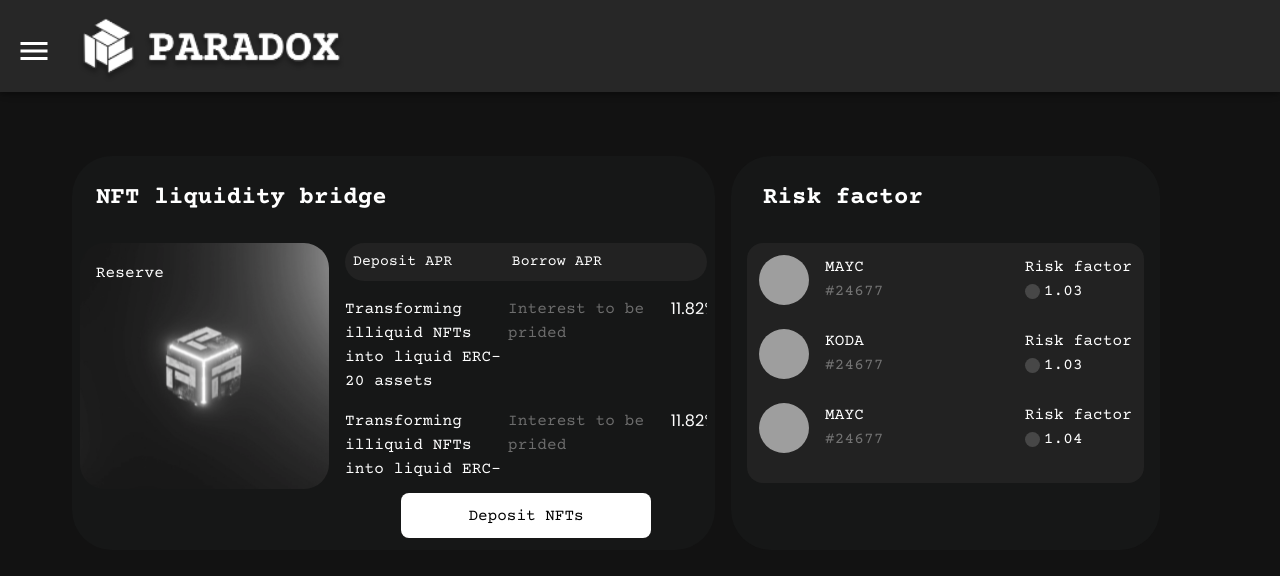
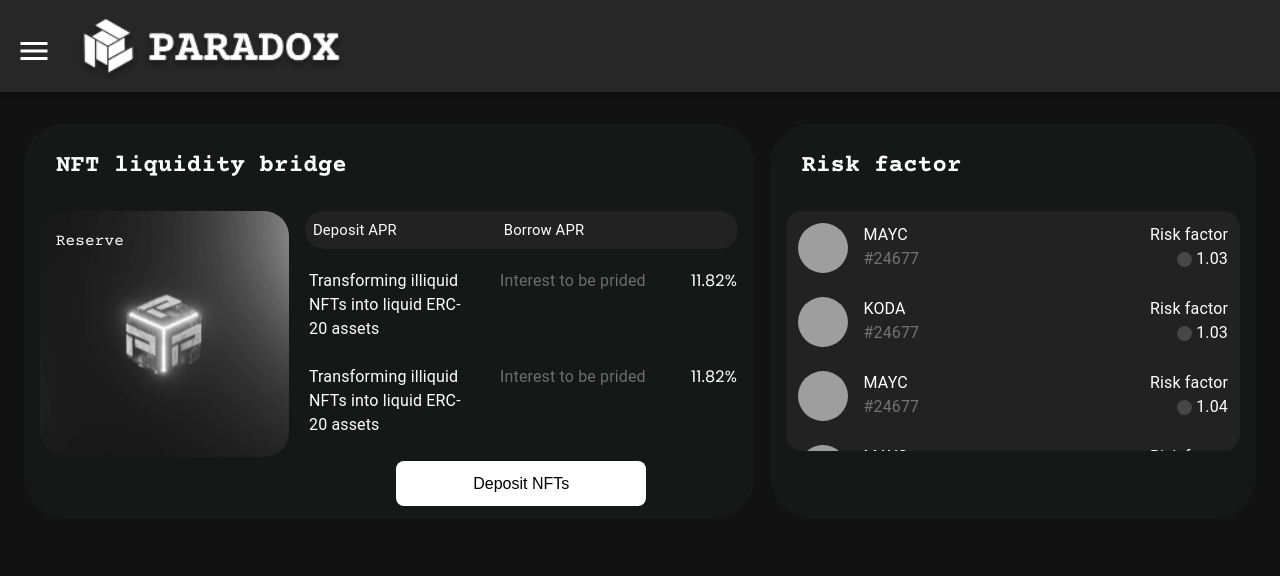
Before and after one commit to ishagupta3011/paradox-ui, a React (Create React App) app: page / in a window 1280 px wide. Shown: the top 576 px of the page. Built offline with nearby package versions, Linux system fonts and the light colour scheme; grey boxes are pictures that could not be loaded.

Commit message:
feat: added common styles

```diff
--- a/src/components/pages/Dashboard.js
+++ b/src/components/pages/Dashboard.js
@@ -12,6 +12,9 @@ export default function Dashboard() {
 	useEffect(()=>{
 		// write logic to set liuidity bridgeData
 		setLiquidityBridgeData([
+			{depositAPR:'Transforming illiquid NFTs into liquid ERC-20 assets',
+			borrowAPR:'Interest to be prided',
+			percentValue:'11.82%',},
 			{depositAPR:'Transforming illiquid NFTs into liquid ERC-20 assets',
 			borrowAPR:'Interest to be prided',
 			percentValue:'11.82%',},
@@ -42,6 +45,18 @@ export default function Dashboard() {
 			nftId:'24677',
 			nftRiskFactor:'1.04',
 			nftName:'MAYC'
+		},
+		{
+			nftIconUrl:'https://gravatar.com/avatar/bbfdb9bbd0c011978359c4d7b498d8de?s=400&d=identicon&r=x',
+			nftId:'24677',
+			nftRiskFactor:'1.04',
+			nftName:'MAYC'
+		},
+		{
+			nftIconUrl:'https://gravatar.com/avatar/bbfdb9bbd0c011978359c4d7b498d8de?s=400&d=identicon&r=x',
+			nftId:'24677',
+			nftRiskFactor:'1.04',
+			nftName:'MAYC'
 		}])
 	},[])
 
@@ -50,8 +65,8 @@ export default function Dashboard() {
 	}
 	return <main>
 	<div className='second-section'>
-		<div className='nft-bridge-card'>
-		<div className='header'>NFT liquidity bridge</div>
+		<div className='nft-bridge-card container-card w-60'>
+		<div className='data-card-heading'>NFT liquidity bridge</div>
 		<div className='bridge-content'>
 		<div className='left-panel'>
 			<img src= {reserveLogo}></img>
@@ -80,8 +95,8 @@ export default function Dashboard() {
 		</div>
 		</div>
 		</div>
-		<div className='risk-factor'>
-		<div className='header'>Risk factor</div>
+		<div className='risk-factor container-card w-40'>
+		<div className='data-card-heading'>Risk factor</div>
 		{
 			riskFactorData.length>0 ?<div className='risk-factor-content'>
 				{riskFactorData.map((data)=>{
--- a/src/styles/common-styles.scss
+++ b/src/styles/common-styles.scss
@@ -5,3 +5,58 @@
 .justify-content-center {
 	justify-content: center;
 }
+
+::-webkit-scrollbar {
+    width: 7px;
+	border-top-left-radius: 10px; /* Top-left radius of the scrollbar */
+  border-top-right-radius: 10px; /* Top-right radius of the scrollbar */
+  border-bottom-left-radius: 10px; /* Bottom-left radius of the scrollbar */
+  border-bottom-right-radius: 10px;
+	 }
+
+  /* Handle */
+  ::-webkit-scrollbar-thumb {
+    background: #D9D9D9;
+	border-radius: 10px; /* Color of the scrollbar handle */
+  }
+
+  /* Handle on hover */
+  ::-webkit-scrollbar-thumb:hover {
+    background: #D9D9D9; /* Color of the scrollbar handle on hover */
+  }
+
+  .container-card{
+    background-color: #161717;
+    display: flex;
+    flex-direction: column;
+    gap:1rem;
+    border: 5px transparent;
+    border-radius: 2.5rem;
+    padding: 0.75rem 1rem;
+  }
+.w-50{
+    width:50%;
+}
+.w-10{
+    width: 10%;
+}
+
+body{
+
+}
+.w-60{
+  width: 60%;
+}
+.w-40{
+  width: 40%;
+}
+
+.data-card-heading{
+  color: #FFFFFF;
+  font-style: normal;
+  font-weight: 700;
+  font-size: 24px;
+  line-height: 27px;
+  margin: 1rem;
+  font-family: 'Courier Prime';
+}
--- a/src/styles/dashboard-style.scss
+++ b/src/styles/dashboard-style.scss
@@ -2,45 +2,20 @@
 
 
 
-main{
-    margin: 1rem 3rem;
-.w-50{
-    width:50%;
+main {
+    .second-section {
+        display: flex;
+        gap: 1rem;
     }
-.w-10{
-    width: 10%;
-}
+    .nft-bridge-card {
+        .bridge-content {
+            display: flex;
+            gap: 1rem;
 
-.second-section{
-display: flex;
-gap:1rem;
-}
-.nft-bridge-card{
-    background-color: #161717;
-    display: flex;
-    flex-direction: column;
-    gap:1rem;
-    border: 5px transparent;
-    border-radius: 2.5rem;
-    padding: 0.75rem 0.5rem;
-    width:60%;
-    .header{
-        font-family: 'Courier Prime';
-        color: #FFFFFF;
-        font-style: normal;
-        font-weight: 700;
-        font-size: 24px;
-        line-height: 27px;
-        margin:1rem;
+            .left-panel {
+                position: relative;
 
-    }
-    .bridge-content{
-        display: flex;
-        gap:1rem;
-
-        .left-panel{
-            position: relative;
-            .reserve-text{
+                .reserve-text {
                     position: absolute;
                     left: 20%;
                     top: 10%;
@@ -50,57 +25,59 @@ gap:1rem;
                 }
             }
 
-    .right-panel{
-        width:70%;
+            .right-panel {
+                width: 70%;
                 display: flex;
                 flex-direction: column;
                 gap: 1rem;
 
-        .right-panel-header{
+                .right-panel-header {
                     display: flex;
-            font-family: 'Courier Prime';
+
                     justify-content: space-between;
-            border:1px transparent;
+                    border: 1px transparent;
                     border-radius: 2.5rem;
-            padding:0.5rem;
+                    padding: 0.5rem;
                     background-color: $secondary-bg-color;
-            gap:1rem;
+                    gap: 1rem;
                     font-size: 14.8px;
 
                 }
-        .data-container{
-            gap:1rem;
+
+                .data-container {
+                    gap: 1rem;
                     display: flex;
                     flex-direction: column;
                     height: 180px;
                     max-height: 200px;
                     overflow-y: scroll;
                 }
-        .data{
-            font-family: 'Courier Prime';
+
+                .data {
+
                     display: flex;
                     justify-content: space-between;
+                    padding: 0.25rem;
 
-            .borrow-apr{
+                    .borrow-apr {
                         color: #6d6d6d;
                     }
-            .percent-text{
+
+                    .percent-text {
                         font-family: "Poppins";
                     }
                 }
 
-        .deposit-btn{
+                .deposit-btn {
                     text-align: center;
                     justify-self: flex-end;
 
-            button{
-                font-family: 'Courier Prime';
+                    button {
                         width: 250px;
                         height: 45px;
                         background-color: #ffffff;
                         color: #000000;
                         border: 1px transparent;
-
                         border-radius: 0.5rem;
                         font-size: 16px;
                     }
@@ -109,57 +86,45 @@ gap:1rem;
         }
     }
 
-.risk-factor{
-    background-color: #161717;
-    display: flex;
-    flex-direction: column;
-    gap:1rem;
-    border: 5px transparent;
-    border-radius: 2.5rem;
-    padding: 0.75rem 1rem;
-    width:40%;
-    .header{
-        font-family: 'Courier Prime';
-        color: #FFFFFF;
-        font-style: normal;
-        font-weight: 700;
-        font-size: 24px;
-        line-height: 27px;
-        margin:1rem;
-
-    }
-    .risk-factor-content{
+    .risk-factor {
+        .risk-factor-content {
             background-color: $secondary-bg-color;
             display: flex;
             flex-direction: column;
             gap: 1rem;
             padding: 0.5rem;
             border-radius: 1rem;
-        font-family:'Courier Prime';
             height: 240px;
             overflow-y: scroll;
-        .row-data{
+
+            .row-data {
                 display: flex;
                 justify-content: space-between;
                 padding: 0.25rem 0.25rem;
-             .nft-details{
+
+                .nft-details {
                     display: flex;
                     gap: 1rem;
                 }
-             img{
+
+                img {
                     border-radius: 50%;
                     width: 50px;
                     height: 50px;
                 }
-            .risk-factor-id{
+
+                .risk-factor-id {
                     color: #737373;
                 }
-            .risk-factor-value{
+
+                .risk-factor-value {
                     display: flex;
-                gap:0.25rem;
+                    gap: 0.25rem;
                     align-items: center;
-                .black-dot{
-                    width:15px;
+                    justify-content: flex-end;
+
+                    .black-dot {
+                        width: 15px;
                         height: 15px;
                         border-radius: 100%;
                         background-color: #474747;
```
Lines whose indentation alone changed are shown as unchanged.
